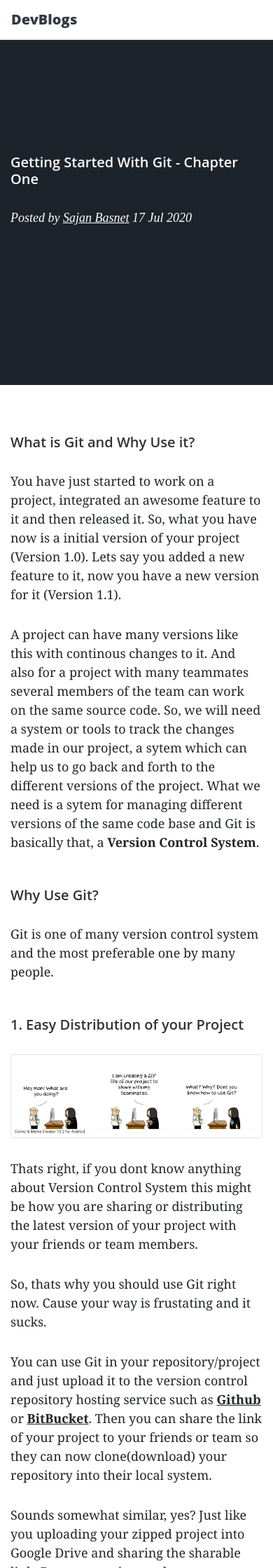
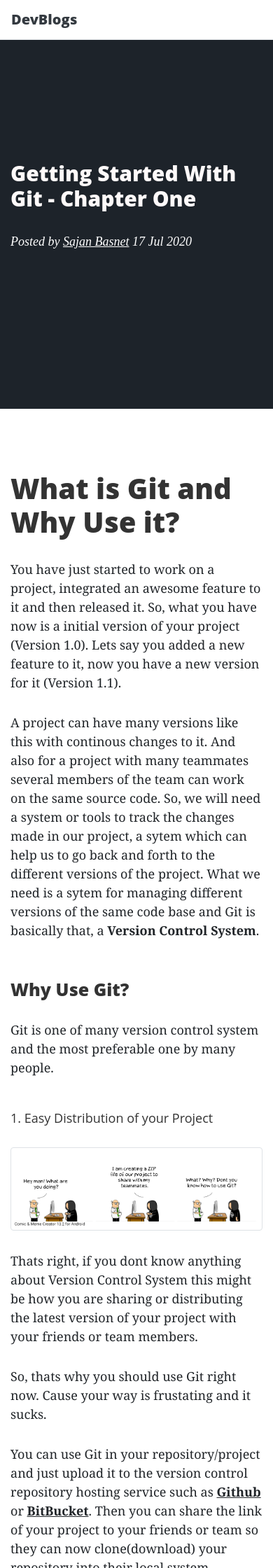
Before and after one commit to developerBlogs/developerBlogs.github.io, a Jekyll site: the page built from _posts/2020-07-17-git-for-beginners-01.markdown, in a window 390 px wide. Shown: the top 2240 px of the page at 70% size. Built offline with Jekyll 4.4.1, drawn with Linux system fonts in a browser that asks for light colours; emoji names are drawn with the system emoji font; comment, search, counter and statistics services are not loaded.

Commit message:
fixed designs

```diff
--- a/_layouts/post.html
+++ b/_layouts/post.html
@@ -38,32 +38,46 @@
 
   @media only screen and (max-width: 768px) {
     p {
-      font-size: 18px  !important;
+      font-size: 18px !important;
     }
 
     .foot-text {
-      font-size: 14px  !important;;
+      font-size: 14px !important;
+      ;
     }
 
     .foot {
       padding: 15px;
     }
 
-    h1,
-    h2,
-    h3,
-    h4,
-    stong {
-      margin-top: 1em;
-      padding-top: 10px;
-      line-height: 1.25;
-      color: #212529;
-      font-size: 20px  !important;;
-      font-weight: 600  !important;;
+    /* h1{
+      font-size: 30px !important;
+      font-weight: 900 !important;
+    } */
+
+    h2{
+      font-size: 25px !important;
+      font-weight: 800 !important;
+    }
+
+    h3{
+      font-size: 20px !important;
+      font-weight: 600 !important;
+    }
+
+    h4{
+      font-size: 18px !important;
+      font-weight: 500 !important;
+    }
+
+    h5{
+      font-size: 17px !important;
+      font-weight: 500 !important;
     }
 
     .post-font {
-      font-size: 17px  !important;;
+      font-size: 17px !important;
+      ;
       color: #212529;
       font-family: medium-content-serif-font, Georgia, Cambria, "Times New Roman", Times, serif;
     }
```
